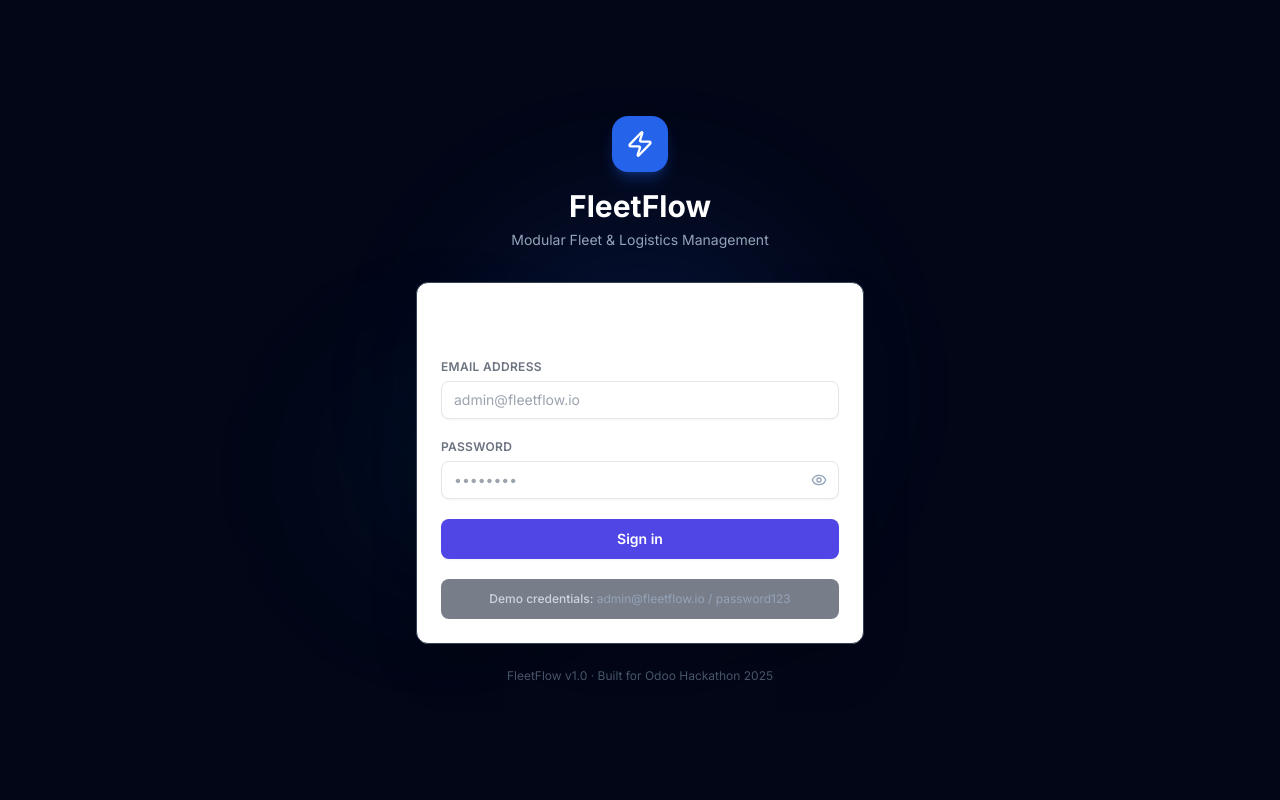
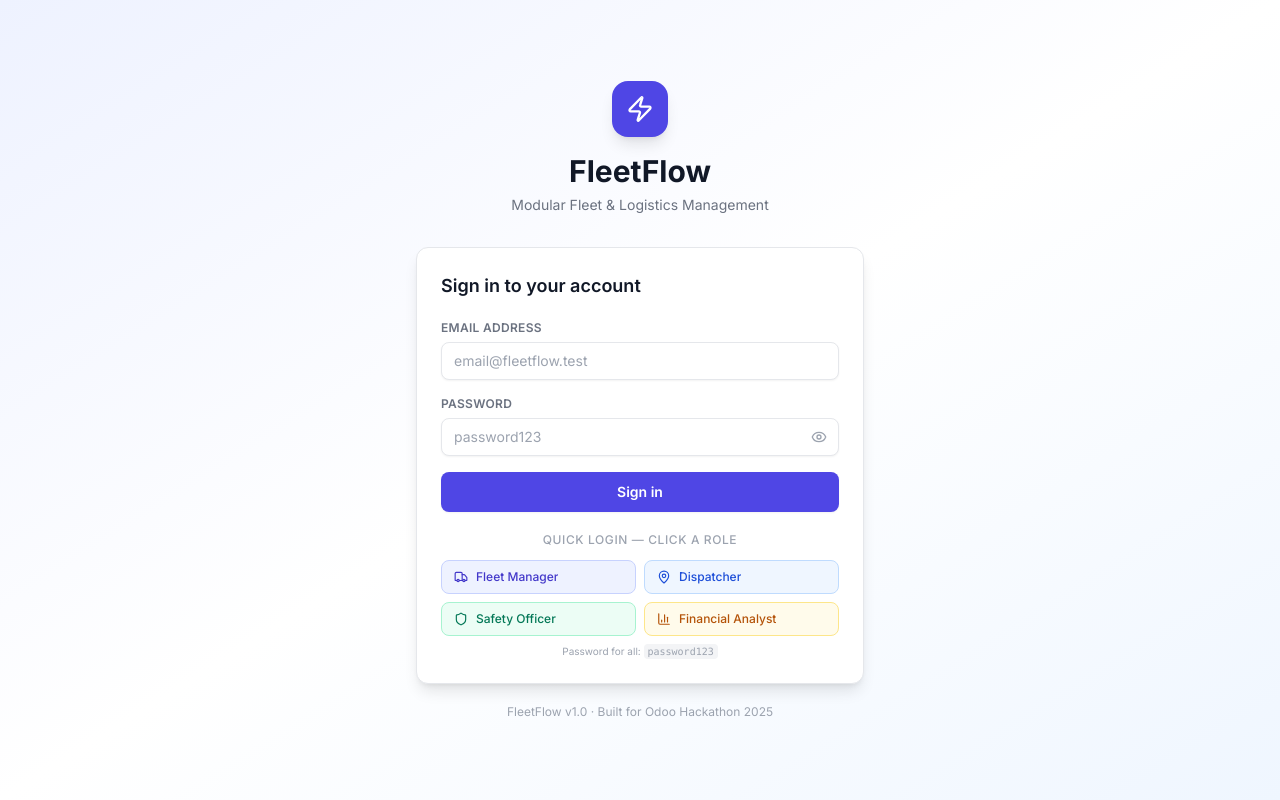
Before and after one commit to tej0730/FleetFlow_Odoo, a React (Vite) app in the folder client/: page /login in a window 1280 px wide. Built offline with nearby package versions, Linux system fonts and the light colour scheme.

Commit message:
feat: update Login to light theme with 4 one-click role credential buttons

```diff
--- a/client/src/pages/Login.jsx
+++ b/client/src/pages/Login.jsx
@@ -4,14 +4,21 @@
 import toast from 'react-hot-toast'
 import { useAuth } from '../context/AuthContext'
 import LoadingSpinner from '../components/LoadingSpinner'
-import { Zap, Eye, EyeOff } from 'lucide-react'
+import { Zap, Eye, EyeOff, Shield, Truck, BarChart3, MapPin } from 'lucide-react'
+
+const DEMO_ROLES = [
+  { email: 'manager@fleetflow.test',    role: 'Fleet Manager',      icon: Truck,     color: 'bg-indigo-50 border-indigo-200 text-indigo-700' },
+  { email: 'dispatcher@fleetflow.test', role: 'Dispatcher',         icon: MapPin,    color: 'bg-blue-50 border-blue-200 text-blue-700' },
+  { email: 'safety@fleetflow.test',     role: 'Safety Officer',     icon: Shield,    color: 'bg-emerald-50 border-emerald-200 text-emerald-700' },
+  { email: 'analyst@fleetflow.test',    role: 'Financial Analyst',  icon: BarChart3, color: 'bg-amber-50 border-amber-200 text-amber-700' },
+]
 
 export default function Login() {
   const { login } = useAuth()
   const navigate = useNavigate()
   const [isLoading, setIsLoading] = useState(false)
   const [showPassword, setShowPassword] = useState(false)
-  const { register, handleSubmit, formState: { errors } } = useForm()
+  const { register, handleSubmit, setValue, formState: { errors } } = useForm()
 
   const onSubmit = async ({ email, password }) => {
     setIsLoading(true)
@@ -20,42 +27,42 @@
       toast.success('Welcome back!')
       navigate('/')
     } catch (err) {
-      const msg = err.response?.data?.message || 'Invalid credentials. Please try again.'
+      const msg = err.response?.data?.error || err.response?.data?.message || 'Invalid credentials. Please try again.'
       toast.error(msg)
     } finally {
       setIsLoading(false)
     }
   }
 
+  const fillCredentials = (email) => {
+    setValue('email', email)
+    setValue('password', 'password123')
+  }
+
   return (
-    <div className="min-h-screen bg-slate-950 flex items-center justify-center p-4 relative overflow-hidden">
-      {/* Background glow effects */}
-      <div className="absolute top-1/4 left-1/2 -translate-x-1/2 w-96 h-96 bg-blue-600/10 rounded-full blur-3xl pointer-events-none" />
-      <div className="absolute bottom-1/4 left-1/4 w-64 h-64 bg-cyan-600/5 rounded-full blur-3xl pointer-events-none" />
-
-      <div className="w-full max-w-md animate-fade-in relative z-10">
+    <div className="min-h-screen bg-gradient-to-br from-indigo-50 via-white to-blue-50 flex items-center justify-center p-4">
+      <div className="w-full max-w-md animate-fade-in">
         {/* Logo & Title */}
         <div className="text-center mb-8">
-          <div className="inline-flex items-center justify-center w-14 h-14 rounded-2xl bg-blue-600 shadow-lg shadow-blue-600/30 mb-4">
+          <div className="inline-flex items-center justify-center w-14 h-14 rounded-2xl bg-indigo-600 shadow-lg mb-4">
             <Zap className="w-7 h-7 text-white" />
           </div>
-          <h1 className="text-3xl font-bold text-white">FleetFlow</h1>
-          <p className="text-slate-400 text-sm mt-1.5">Modular Fleet & Logistics Management</p>
+          <h1 className="text-3xl font-bold text-gray-900">FleetFlow</h1>
+          <p className="text-gray-500 text-sm mt-1.5">Modular Fleet & Logistics Management</p>
         </div>
 
-        {/* Card */}
-        <div className="card border border-slate-700 shadow-2xl">
-          <h2 className="text-lg font-semibold text-white mb-6">Sign in to your account</h2>
+        {/* Main Card */}
+        <div className="card shadow-lg border border-gray-200">
+          <h2 className="text-lg font-semibold text-gray-900 mb-5">Sign in to your account</h2>
 
-          <form onSubmit={handleSubmit(onSubmit)} noValidate className="space-y-5">
-            {/* Email */}
+          <form onSubmit={handleSubmit(onSubmit)} noValidate className="space-y-4">
             <div>
               <label htmlFor="email" className="label">Email Address</label>
               <input
                 id="email"
                 type="email"
-                placeholder="admin@fleetflow.io"
-                className={`input ${errors.email ? 'border-red-500 focus:ring-red-500' : ''}`}
+                placeholder="email@fleetflow.test"
+                className={`input ${errors.email ? 'border-red-400 focus:ring-red-400' : ''}`}
                 {...register('email', {
                   required: 'Email is required',
                   pattern: { value: /^\S+@\S+\.\S+$/, message: 'Enter a valid email' }
@@ -64,21 +71,20 @@
               {errors.email && <p className="field-error">{errors.email.message}</p>}
             </div>
 
-            {/* Password */}
             <div>
               <label htmlFor="password" className="label">Password</label>
               <div className="relative">
                 <input
                   id="password"
                   type={showPassword ? 'text' : 'password'}
-                  placeholder="••••••••"
-                  className={`input pr-10 ${errors.password ? 'border-red-500 focus:ring-red-500' : ''}`}
+                  placeholder="password123"
+                  className={`input pr-10 ${errors.password ? 'border-red-400 focus:ring-red-400' : ''}`}
                   {...register('password', { required: 'Password is required' })}
                 />
                 <button
                   type="button"
                   onClick={() => setShowPassword(p => !p)}
-                  className="absolute right-3 top-1/2 -translate-y-1/2 text-slate-400 hover:text-slate-200 transition-colors"
+                  className="absolute right-3 top-1/2 -translate-y-1/2 text-gray-400 hover:text-gray-600"
                   tabIndex={-1}
                 >
                   {showPassword ? <EyeOff className="w-4 h-4" /> : <Eye className="w-4 h-4" />}
@@ -87,7 +93,6 @@
               {errors.password && <p className="field-error">{errors.password.message}</p>}
             </div>
 
-            {/* Submit */}
             <button
               type="submit"
               disabled={isLoading}
@@ -97,16 +102,27 @@
             </button>
           </form>
 
-          {/* Demo hint */}
-          <div className="mt-5 p-3 bg-slate-800/60 rounded-lg">
-            <p className="text-xs text-slate-400 text-center">
-              <span className="font-medium text-slate-300">Demo credentials:</span>{' '}
-              admin@fleetflow.io / password123
-            </p>
+          {/* Role selector */}
+          <div className="mt-5">
+            <p className="text-xs text-gray-400 text-center mb-3 font-medium uppercase tracking-wider">Quick login — click a role</p>
+            <div className="grid grid-cols-2 gap-2">
+              {DEMO_ROLES.map(({ email, role, icon: Icon, color }) => (
+                <button
+                  key={email}
+                  type="button"
+                  onClick={() => fillCredentials(email)}
+                  className={`flex items-center gap-2 px-3 py-2 rounded-lg border text-left text-xs font-medium transition-all hover:scale-[1.02] ${color}`}
+                >
+                  <Icon className="w-3.5 h-3.5 flex-shrink-0" />
+                  <span className="truncate">{role}</span>
+                </button>
+              ))}
+            </div>
+            <p className="text-center text-[10px] text-gray-400 mt-2">Password for all: <code className="font-mono bg-gray-100 px-1 py-0.5 rounded">password123</code></p>
           </div>
         </div>
 
-        <p className="text-center text-xs text-slate-600 mt-6">
+        <p className="text-center text-xs text-gray-400 mt-5">
           FleetFlow v1.0 · Built for Odoo Hackathon 2025
         </p>
       </div>
```
